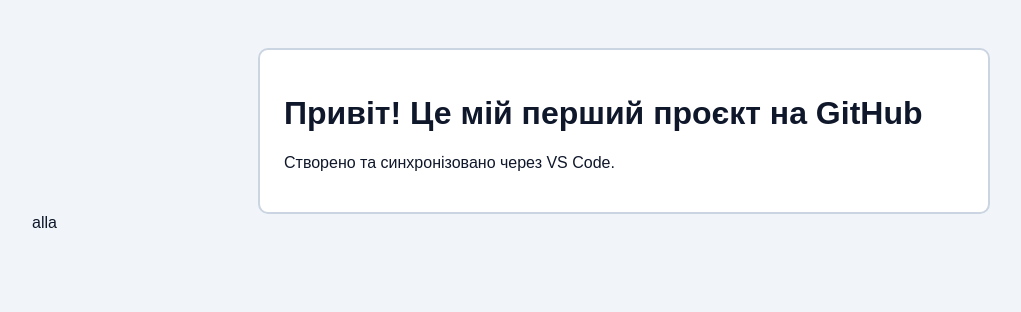
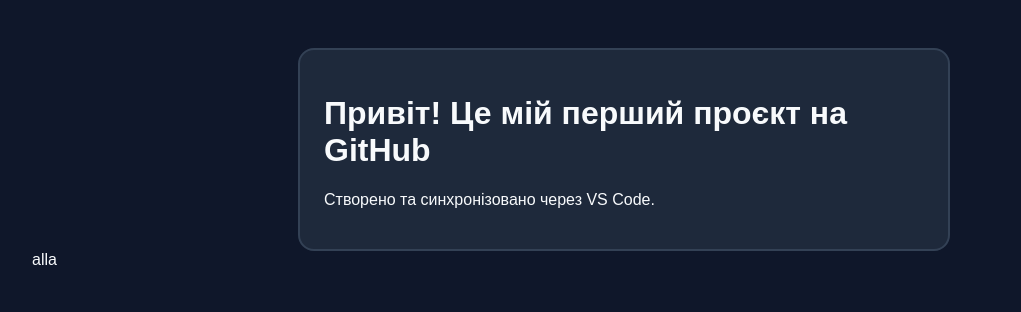
Before and after one commit to allavalentiuk-afk/MyPortfolio, a plain HTML site: page index.html in a window 1280 px wide. Shown: the whole page, without its empty margins (16-1037 px from the left). Drawn offline with Linux system fonts and the light colour scheme.

Commit message:
feat: add dark theme

```diff
--- a/style.css
+++ b/style.css
@@ -1,14 +1,15 @@
 body {
   font-family: Arial, sans-serif;
-  background-color: #f1f5f9;
-  color: #0f172a;
+  background-color: #0f172a;
+  color: #f8fafc;
   padding: 40px;
 }
+
 .card {
-  max-width: 680px;
+  max-width: 600px;
   margin: 0 auto;
-  background-color: #ffffff;
-  border: 2px solid #cbd5e1;
+  background-color: #1e293b;
+  border: 2px solid #334155;
   padding: 24px;
-  border-radius: 10px;
+  border-radius: 16px;
 }
```
